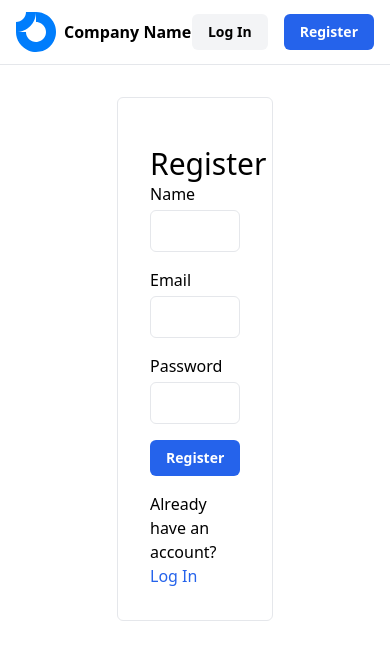
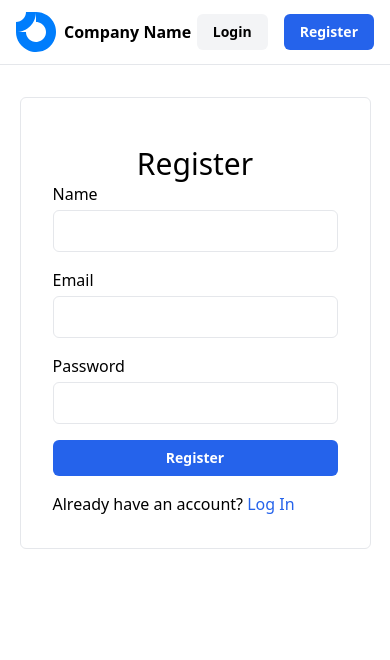
Before and after one commit to indranildeveloper/accessible-app, a React app: page /register in a window 390 px wide. Shown: the top 660 px of the page. Built offline with nearby package versions, Linux system fonts and the light colour scheme; the HTML template or start-up script is replaced by a standard one.

Commit message:
Implemented aria live regions

```diff
--- a/src/components/ChatWindow.jsx
+++ b/src/components/ChatWindow.jsx
@@ -5,18 +5,7 @@ const ChatWindow = () => {
   const { chatMessages } = useContext(UserContext);
 
   return (
-    <section
-      className="h-[calc(100%-6rem)] border-b w-full p-4 overflow-y-auto flex"
-      aria-labelledby="textLabel"
-    >
-      <p
-        id="textLabel"
-        className="sr-only"
-        aria-label="Messages List"
-        tabIndex="1"
-      >
-        Messages List
-      </p>
+    <section className="h-[calc(100%-6rem)] border-b w-full p-4 overflow-y-auto flex">
       {chatMessages.length > 0 ? (
         <ul
           className="flex flex-col gap-2 mt-auto justify-end items-end w-full"
@@ -27,7 +16,9 @@ const ChatWindow = () => {
               key={message.id}
               className="border max-w-96 mt-auto rounded-md px-4 py-2"
             >
-              <p tabIndex="2">{message.message}</p>
+              <p tabIndex="0" aria-label={`message: ${message.message}`}>
+                {message.message}
+              </p>
             </li>
           ))}
         </ul>
--- a/src/components/Navbar.jsx
+++ b/src/components/Navbar.jsx
@@ -5,34 +5,9 @@ import { UserContext } from "../context/UserContext";
 const Navbar = () => {
   const { user, handleLogout } = useContext(UserContext);
 
-  const NAV_ITEMS = user.email
-    ? [
-        {
-          id: 1,
-          title: "Product",
-          link: "/product",
-        },
-      ]
-    : [
-        {
-          id: 2,
-          title: "Log In",
-          link: "/login",
-        },
-        {
-          id: 3,
-          title: "Register",
-          link: "/register",
-        },
-      ];
-
   return (
     <header className="border-b px-4 sm:px-0">
-      <nav
-        className="flex container mx-auto justify-between items-center h-16"
-        role="navigation"
-        aria-description="The navbar for the application"
-      >
+      <nav className="flex container mx-auto justify-between items-center h-16">
         <Link to="/" className="flex justify-center items-center gap-2">
           <img
             src="/logo.svg"
@@ -43,14 +18,14 @@ const Navbar = () => {
           <h4 className="font-semibold">Company Name</h4>
         </Link>
 
-        <ul
-          className="flex justify-center items-center gap-4"
-          role="navigation"
-        >
-          {NAV_ITEMS.map((item) => (
-            <li key={item.id} className="flex">
+        {user.email ? (
+          <ul
+            className="flex justify-center items-center gap-4"
+            aria-label="Main Navigation"
+          >
+            <li className="flex">
               <NavLink
-                to={item.link}
+                to="/product"
                 className={({ isActive }) =>
                   `text-sm font-semibold px-4 py-2 rounded-md  transition-all duration-300 ${
                     isActive
@@ -59,11 +34,9 @@ const Navbar = () => {
                   }`
                 }
               >
-                {item.title}
+                Product
               </NavLink>
             </li>
-          ))}
-          {user.email && (
             <li className="flex gap-2 items-center">
               <button
                 type="button"
@@ -78,8 +51,42 @@ const Navbar = () => {
                 {user.email.split("")[0].toUpperCase()}
               </button>
             </li>
-          )}
-        </ul>
+          </ul>
+        ) : (
+          <ul
+            className="flex justify-center items-center gap-4"
+            aria-label="Main Navigation"
+          >
+            <li className="flex">
+              <NavLink
+                to="/login"
+                className={({ isActive }) =>
+                  `text-sm font-semibold px-4 py-2 rounded-md  transition-all duration-300 ${
+                    isActive
+                      ? "bg-blue-600 text-white hover:bg-blue-500"
+                      : "bg-gray-100 hover:bg-gray-200"
+                  }`
+                }
+              >
+                Login
+              </NavLink>
+            </li>
+            <li className="flex">
+              <NavLink
+                to="/register"
+                className={({ isActive }) =>
+                  `text-sm font-semibold px-4 py-2 rounded-md  transition-all duration-300 ${
+                    isActive
+                      ? "bg-blue-600 text-white hover:bg-blue-500"
+                      : "bg-gray-100 hover:bg-gray-200"
+                  }`
+                }
+              >
+                Register
+              </NavLink>
+            </li>
+          </ul>
+        )}
       </nav>
     </header>
   );
--- a/src/components/Sidebar.jsx
+++ b/src/components/Sidebar.jsx
@@ -1,6 +1,6 @@
 const Sidebar = () => {
   return (
-    <section className="w-[300px] border-r p-2 hidden sm:block">
+    <section className="w-[300px] border-r p-4 hidden sm:block">
       <h2 className="text-center font-bold text-lg">Chat with GPT</h2>
       <div className="mt-4 flex gap-2 flex-col">
         <button
--- a/src/context/UserContextProvider.jsx
+++ b/src/context/UserContextProvider.jsx
@@ -10,15 +10,15 @@ const UserContextProvider = ({ children }) => {
     setUser(initialUser);
   }, []);
 
-  const setUserToLocalStorage = (userData) => {
+  const setUserToLocalStorage = (name, userData) => {
     if (!userData) return;
     // Saving users to localStorage for mock backend
-    localStorage.setItem("user", JSON.stringify(userData));
+    localStorage.setItem(name, JSON.stringify(userData));
   };
 
   const handleLogout = () => {
     setUser({});
-    localStorage.setItem("user", "{}");
+    localStorage.setItem("logged-in-user", "{}");
   };
 
   return (
--- a/src/pages/Login.jsx
+++ b/src/pages/Login.jsx
@@ -7,14 +7,32 @@ const Login = () => {
   const [email, setEmail] = useState("");
   const [password, setPassword] = useState("");
 
+  const [emailMatch, setEmailMatch] = useState(true);
+  const [passwordMatch, setPasswordMatch] = useState(true);
+
   const navigate = useNavigate();
 
   const { setUser, setUserToLocalStorage } = useContext(UserContext);
 
   const handleSubmit = (e) => {
     e.preventDefault();
+
+    const registeredUser = JSON.parse(localStorage.getItem("registered-user"));
+
+    if (registeredUser.email !== email) {
+      console.log("Email do not match.");
+      setEmailMatch(false);
+      return;
+    }
+
+    if (registeredUser.password !== password) {
+      console.log("Password do not match.");
+      setPasswordMatch(false);
+      return;
+    }
+
     setUser({ email, password });
-    setUserToLocalStorage({ email, password });
+    setUserToLocalStorage("logged-in-user", { email, password });
     navigate("/product");
   };
 
@@ -24,7 +42,7 @@ const Login = () => {
         <title>Login Page</title>
       </Helmet>
 
-      <main className="p-8 border mt-8 h-fit w-[40vw] mx-auto rounded-md">
+      <main className="p-8 border mt-8 h-fit w-[90vw] md:w-[40vw] mx-auto rounded-md">
         <h1 className="text-center text-3xl mt-4" role="heading" tabIndex="0">
           Log In
         </h1>
@@ -42,6 +60,15 @@ const Login = () => {
               aria-required="true"
               autoComplete="email"
             />
+            {!emailMatch && (
+              <p
+                className="text-rose-600"
+                id="submitMessage"
+                aria-live="polite"
+              >
+                Email can not be found in database.
+              </p>
+            )}
           </div>
           <div className="flex flex-col">
             <label htmlFor="password">Password</label>
@@ -56,12 +83,22 @@ const Login = () => {
               aria-required="true"
               autoComplete="current-password"
             />
+            {!passwordMatch && (
+              <p
+                className="text-rose-600"
+                id="submitMessage"
+                aria-live="polite"
+              >
+                Password do not match.
+              </p>
+            )}
           </div>
           <button
             type="submit"
             className="text-sm font-semibold px-4 py-2 rounded-md bg-blue-600 text-white hover:bg-blue-500 transition-all duration-300"
             role="button"
-            aria-description="Log In Button"
+            aria-controls="submitMessage"
+            aria-label="Register Button"
           >
             Log In
           </button>
--- a/src/pages/Register.jsx
+++ b/src/pages/Register.jsx
@@ -1,20 +1,19 @@
-import { useState, Fragment } from "react";
+import { useState, Fragment, useContext } from "react";
 import { Link, useNavigate } from "react-router-dom";
 import { Helmet } from "react-helmet-async";
+import { UserContext } from "../context/UserContext";
 
 const Register = () => {
   const [name, setName] = useState("");
   const [email, setEmail] = useState("");
   const [password, setPassword] = useState("");
+  const { setUserToLocalStorage } = useContext(UserContext);
 
   const navigate = useNavigate();
 
   const handleSubmit = (e) => {
     e.preventDefault();
-    localStorage.setItem(
-      "registered-user",
-      JSON.stringify({ name, email, password })
-    );
+    setUserToLocalStorage("registered-user", { name, email, password });
     navigate("/login");
   };
 
@@ -23,7 +22,7 @@ const Register = () => {
       <Helmet>
         <title>Register Page</title>
       </Helmet>
-      <main className="p-8 border h-fit mt-8 w-[40vw] mx-auto rounded-md">
+      <main className="p-8 border mt-8 h-fit w-[90vw] md:w-[40vw] mx-auto rounded-md">
         <h1 className="text-center text-3xl mt-4" tabIndex="0">
           Register
         </h1>
@@ -74,7 +73,7 @@ const Register = () => {
             type="submit"
             className="text-sm font-semibold px-4 py-2 rounded-md bg-blue-600 text-white hover:bg-blue-500 transition-all duration-300"
             role="button"
-            aria-description="Register Button"
+            aria-label="Register Button"
           >
             Register
           </button>
```
Also changed, not shown: 1 other file (tests, documents, lock files or other folders).
